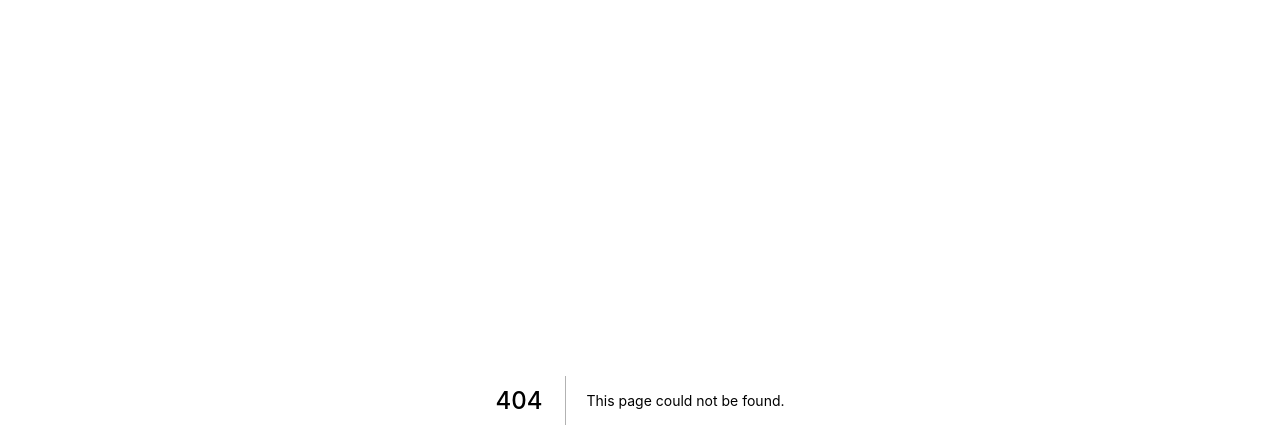
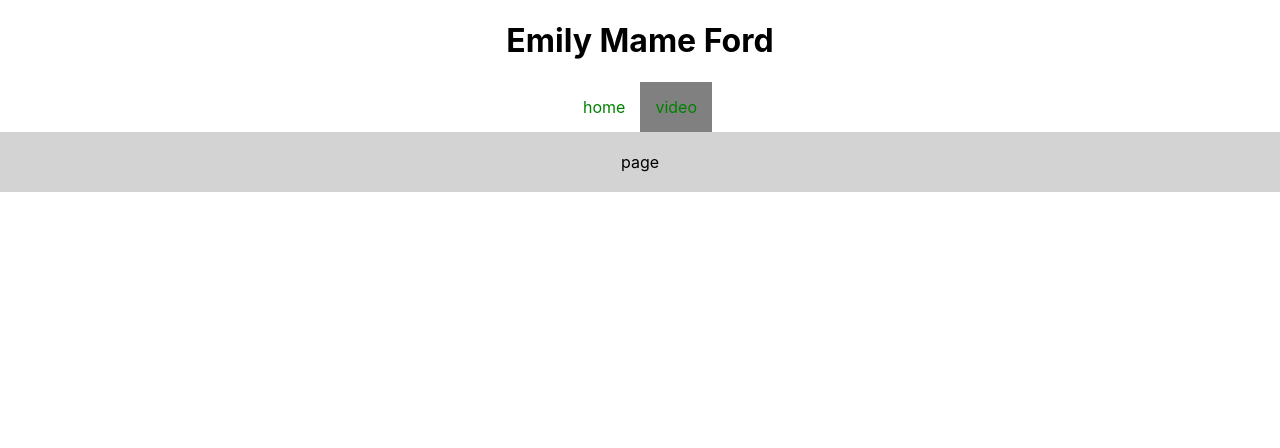
Before and after one commit to emilyford352/personal-site-next-js, a Next.js app: page /videos in a window 1280 px wide. Before the commit this address had no page. Shown: the top 448 px of the page. Built offline with nearby package versions, Linux system fonts and the light colour scheme.

Commit message:
feat(header): adding header in _app

```diff
--- a/components/header.js
+++ b/components/header.js
@@ -1,7 +1,29 @@
-// import Link from 'next/link';
+import Link from 'next/link';
+import styled from 'styled-components';
 
-export default function Header() {
+const Title = styled.h1`
+    text-align: center;
+`;
+
+const StyledHead = styled.div`
+    width: 100%;
+    display: flex;
+    justify-content: center;
+`;
+
+export default function Header({ activePath }) {
+  console.log(activePath === '/' ? 'active' : '');
   return (
-    <div />
+    <div>
+      <Title>Emily Mame Ford</Title>
+      <StyledHead>
+        <Link href="/">
+          <a className={activePath === '/' ? 'active' : ''}>home</a>
+        </Link>
+        <Link href="/videos">
+          <a className={activePath === '/videos' ? 'active' : ''}>video</a>
+        </Link>
+      </StyledHead>
+    </div>
   );
 }
--- /dev/null
+++ b/components/layout.js
@@ -0,0 +1,45 @@
+import styled, { createGlobalStyle } from 'styled-components';
+
+const GlobalStyle = createGlobalStyle`
+    html,
+    body {
+      padding: 0;
+      margin: 0;
+      font-family: -apple-system, BlinkMacSystemFont, Segoe UI, Roboto,
+        Oxygen, Ubuntu, Cantarell, Fira Sans, Droid Sans, Helvetica Neue,
+        sans-serif;
+    }
+    * {
+      box-sizing: border-box;
+    }
+    a {
+      padding: 15px;
+      color: green;
+      text-decoration: none;
+      &.active {
+        background-color: gray;
+      }
+    }
+    .active {
+        background-color: gray;
+    }
+    a:visited {
+        color: inherit;
+    }
+`;
+
+const Container = styled.div`
+  padding: 20px;
+  background-color: #d3d3d3;
+  width: 100%;
+  text-align: center;
+`;
+
+export default function Layout({ children }) {
+  return (
+    <Container>
+      {children}
+      <GlobalStyle />
+    </Container>
+  );
+}
--- /dev/null
+++ b/pages/_app.js
@@ -0,0 +1,22 @@
+import { useRouter } from 'next/router';
+import React, { useState, useEffect } from 'react';
+import Header from '../components/header';
+import Layout from '../components/layout';
+
+function MyApp({ Component, pageProps }) {
+  const router = useRouter();
+  const [activePath, setActivePath] = useState('');
+  useEffect(() => {
+    setActivePath(router.pathname);
+  }, [router]);
+  return (
+    <div>
+      <Header activePath={activePath} />
+      <Layout>
+        <Component {...pageProps} />
+      </Layout>
+    </div>
+  );
+}
+
+export default MyApp;
--- /dev/null
+++ b/pages/videos.js
@@ -0,0 +1,7 @@
+export default function Videos() {
+  return (
+    <div>
+      page
+    </div>
+  );
+}
--- a/pages/videos/first-video.js
+++ /dev/null
@@ -1,3 +0,0 @@
-export default function FirstPost() {
-  return <h1>First Post</h1>;
-}
```
Also changed, not shown: pages/index.js (+2 -29 lines), .eslintrc.js.
